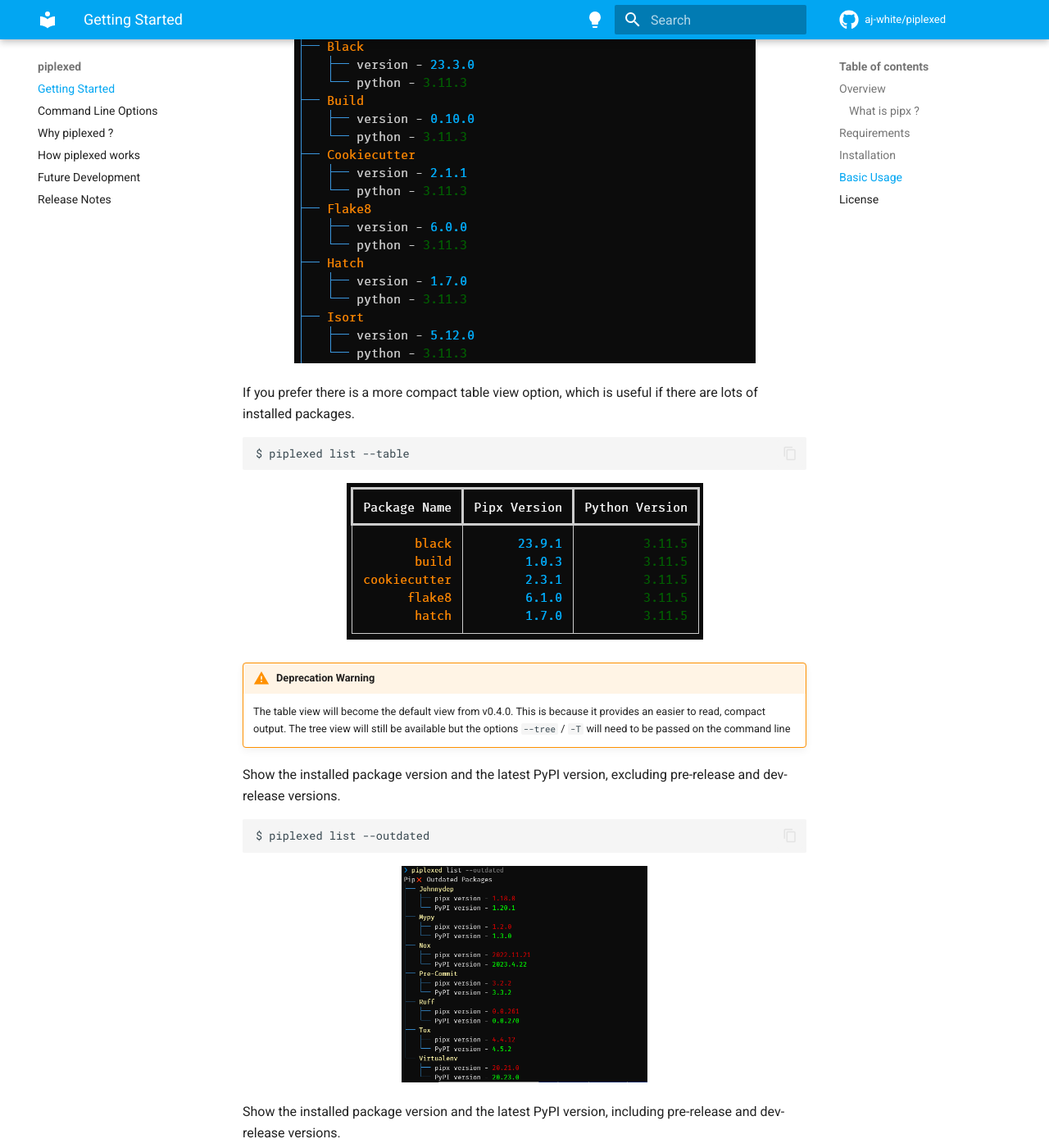
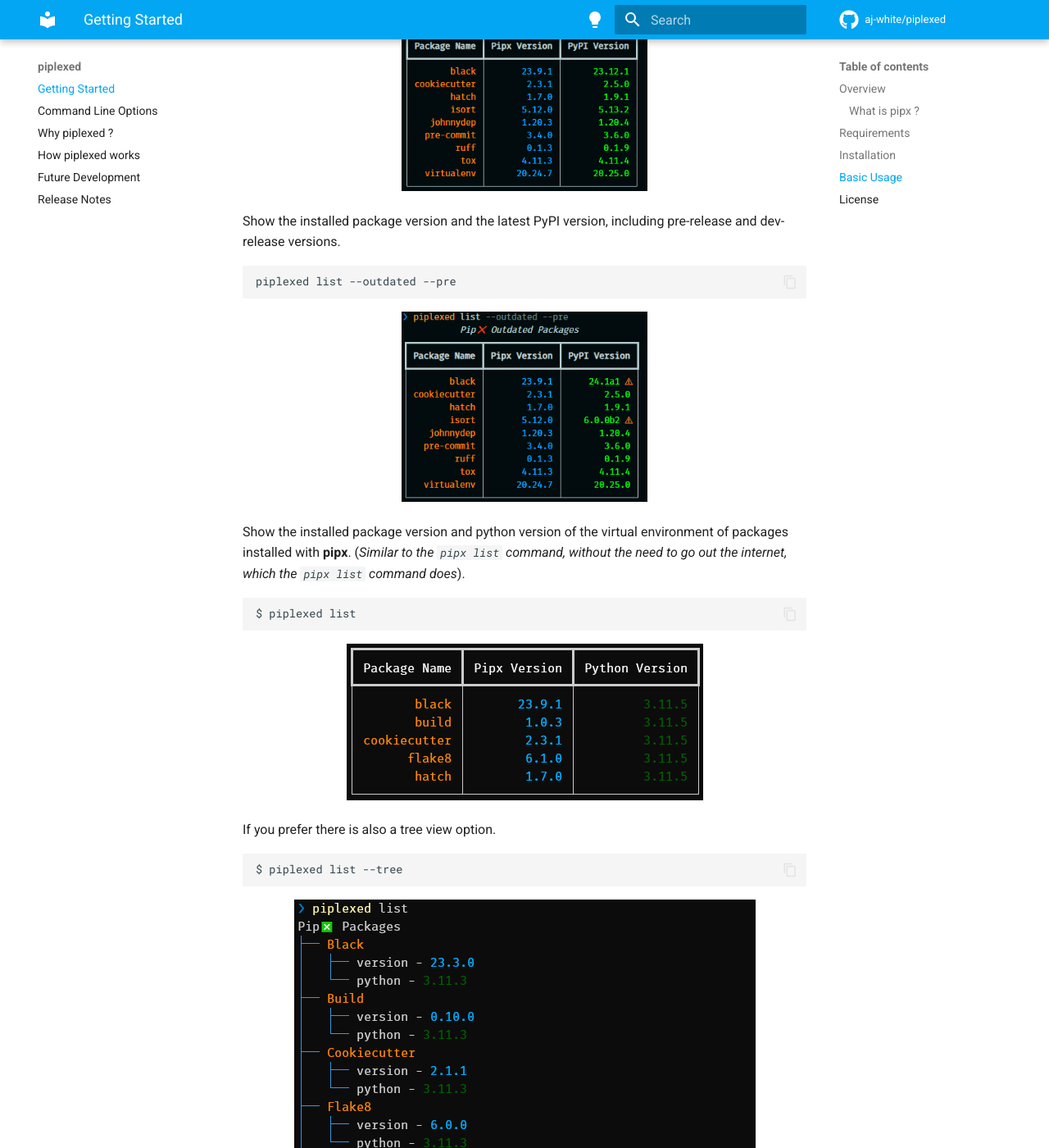
Before and after one commit to aj-white/piplexed, an MkDocs documentation site: the page built from docs/index.md, in a window 1280 px wide and 1400 px high, scrolled down 1415 px. Shown: the whole window at 82% size. Built offline with MkDocs 1.6.1 and Material for MkDocs 9.7.7, drawn with Linux system fonts in a browser that asks for light colours; comment, search, counter and statistics services are not loaded; some of the changed text lies outside the part shown.

Commit message:
📝update docs for default table view

````diff
--- a/docs/index.md
+++ b/docs/index.md
@@ -47,33 +47,6 @@
 
 ## Basic Usage
 
-Show the installed package version and python version of the virtual environment of packages installed with **pipx**.
-(*Similar to the `pipx list` command*).
-```shell
-$ piplexed list
-```
-<p align="center">
-<a href="https://github.com/aj-white/piplexed/raw/main/docs/img/piplexed-list.PNG">
-<img src="https://github.com/aj-white/piplexed/raw/main/docs/img/piplexed-list.PNG"/>
-</a>
-</p>
-
-If you prefer there is a more compact table view option, which is useful if there are lots of installed packages.
-```shell
-$ piplexed list --table
-```
-<p align="center">
-<a href="https://github.com/aj-white/piplexed/raw/main/docs/img/piplexed-list-table.PNG">
-<img src="https://github.com/aj-white/piplexed/raw/main/docs/img/piplexed-list-table.PNG"/>
-</a>
-</p>
-
-!!! warning "Deprecation Warning"
-
-    The table view will become the default view from v0.4.0. This is because it provides an easier to read,
-    compact output. The tree view will still be available but the options `--tree` / `-T` will need to be passed
-    on the command line
-
 Show the installed package version and the latest PyPI version, excluding pre-release and dev-release versions.
 ```shell
 $ piplexed list --outdated
@@ -96,6 +69,30 @@
 </a>
 </p>
 
+Show the installed package version and python version of the virtual environment of packages installed with **pipx**.
+(*Similar to the `pipx list` command, without the need to go out the internet, which the `pipx list` command does*).
+
+```shell
+$ piplexed list
+```
+<p align="center">
+<a href="https://github.com/aj-white/piplexed/raw/main/docs/img/piplexed-list-table.PNG">
+<img src="https://github.com/aj-white/piplexed/raw/main/docs/img/piplexed-list-table.PNG"/>
+</a>
+</p>
+
+If you prefer there is also a tree view option.
+
+```shell
+$ piplexed list --tree
+```
+<p align="center">
+<a href="https://github.com/aj-white/piplexed/raw/main/docs/img/piplexed-list.PNG">
+<img src="https://github.com/aj-white/piplexed/raw/main/docs/img/piplexed-list.PNG"/>
+</a>
+</p>
+
+
 ## License
 
 This project is licensed under the terms of the MIT license.
````
Also changed, not shown: other parts of docs/index.md (+1 -1 lines), docs/Command-line-options.md (+5 -5 lines), docs/Release-notes.md (+7 -1 lines), docs/img/piplexed-list-outdated-pre.PNG, docs/img/piplexed-list-outdated.PNG.
